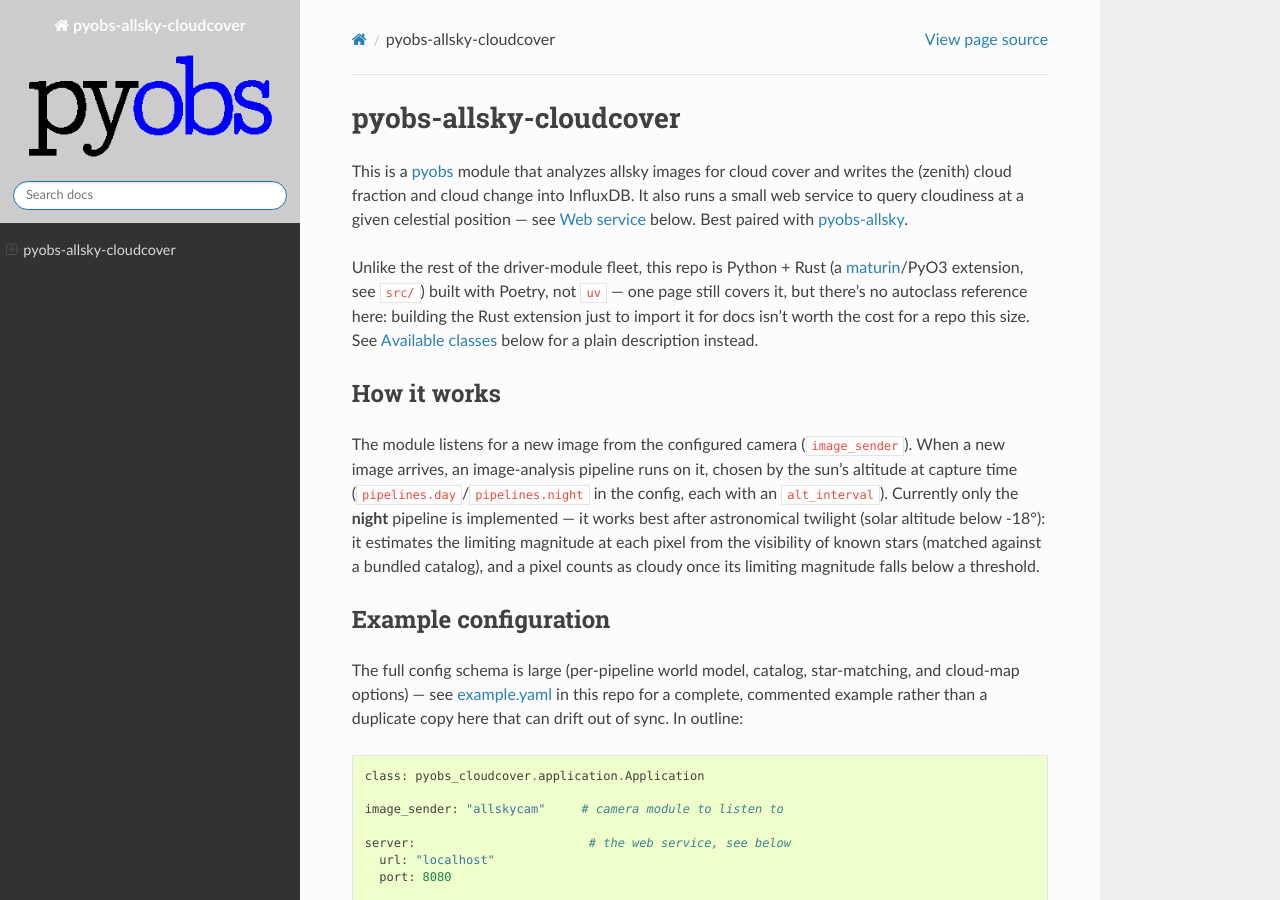
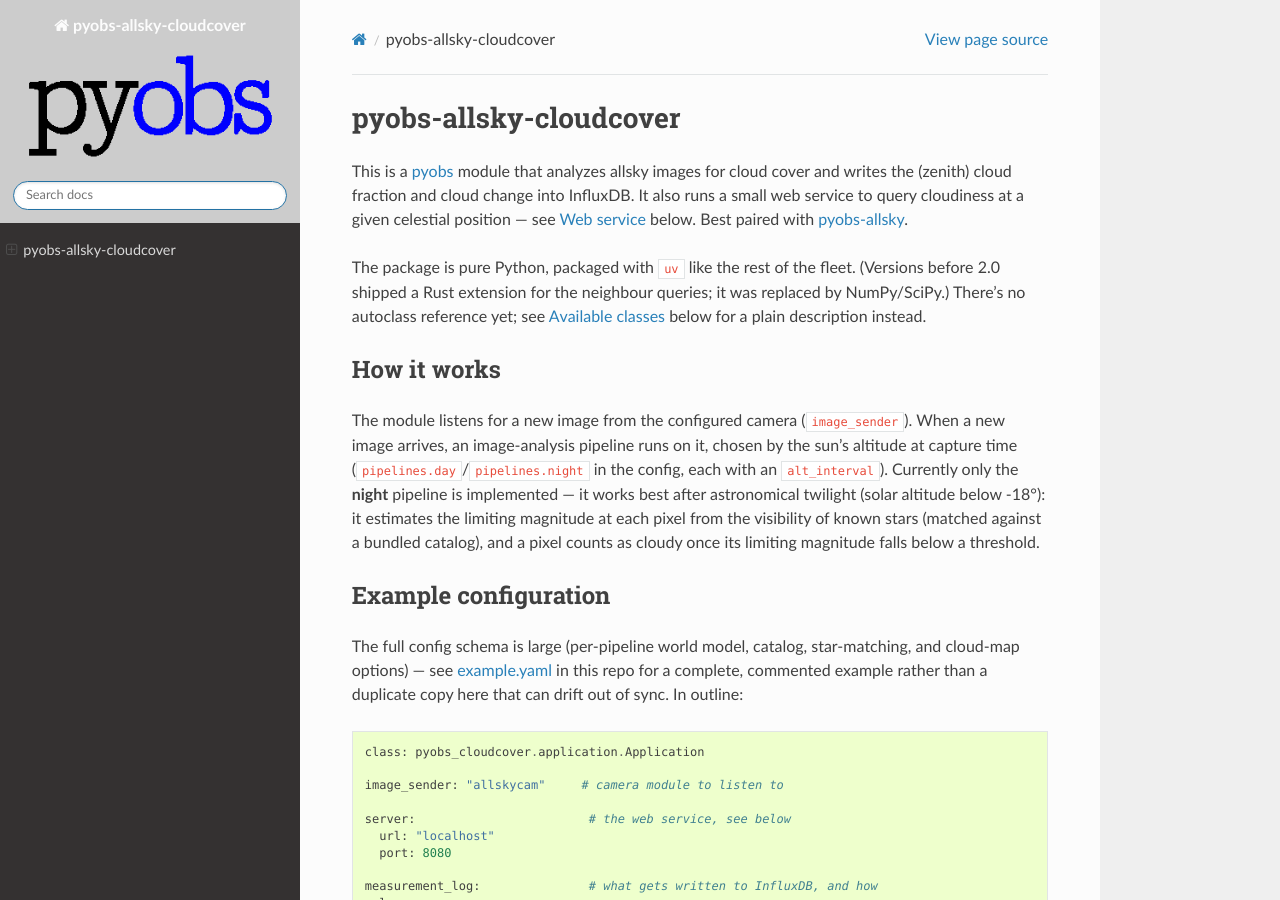
Before and after one commit to pyobs/pyobs-allsky-cloudcover, a Sphinx documentation site: the page built from docs/source/index.rst, in a window 1280 px wide and 900 px high. Built offline with Sphinx 7.4.7 and the Read the Docs theme 3.1.0, drawn with Linux system fonts in a browser that asks for light colours.

Commit message:
CI on GitHub Actions with uv: pytest (3.11-3.13), ruff, mypy
Replaces the Poetry/maturin test workflow; one workflow per tool as in
pyobs-core. README and docs no longer describe the Rust/Poetry build.

Co-Authored-By: Claude Opus 5.5 <noreply@anthropic.com>
Claude-Session: https://claude.ai/code/session_01CDYFQhEWtUKU6NC4JX7Avt

```diff
--- a/docs/source/index.rst
+++ b/docs/source/index.rst
@@ -6,11 +6,9 @@ writes the (zenith) cloud fraction and cloud change into InfluxDB. It also runs
 service to query cloudiness at a given celestial position — see `Web service`_ below. Best paired
 with `pyobs-allsky <https://gitlab.gwdg.de/iag/k.schimpf/pyobs-allsky>`_.
 
-Unlike the rest of the driver-module fleet, this repo is Python + Rust (a
-`maturin <https://www.maturin.rs/>`_/PyO3 extension, see ``src/``) built with Poetry, not ``uv`` —
-one page still covers it, but there's no autoclass reference here: building the Rust extension
-just to import it for docs isn't worth the cost for a repo this size. See `Available classes`_
-below for a plain description instead.
+The package is pure Python, packaged with ``uv`` like the rest of the fleet. (Versions before 2.0
+shipped a Rust extension for the neighbour queries; it was replaced by NumPy/SciPy.) There's no
+autoclass reference yet; see `Available classes`_ below for a plain description instead.
 
 
 How it works
```
Also changed, not shown: Readme.md (+10 -2 lines), 4 other files.
